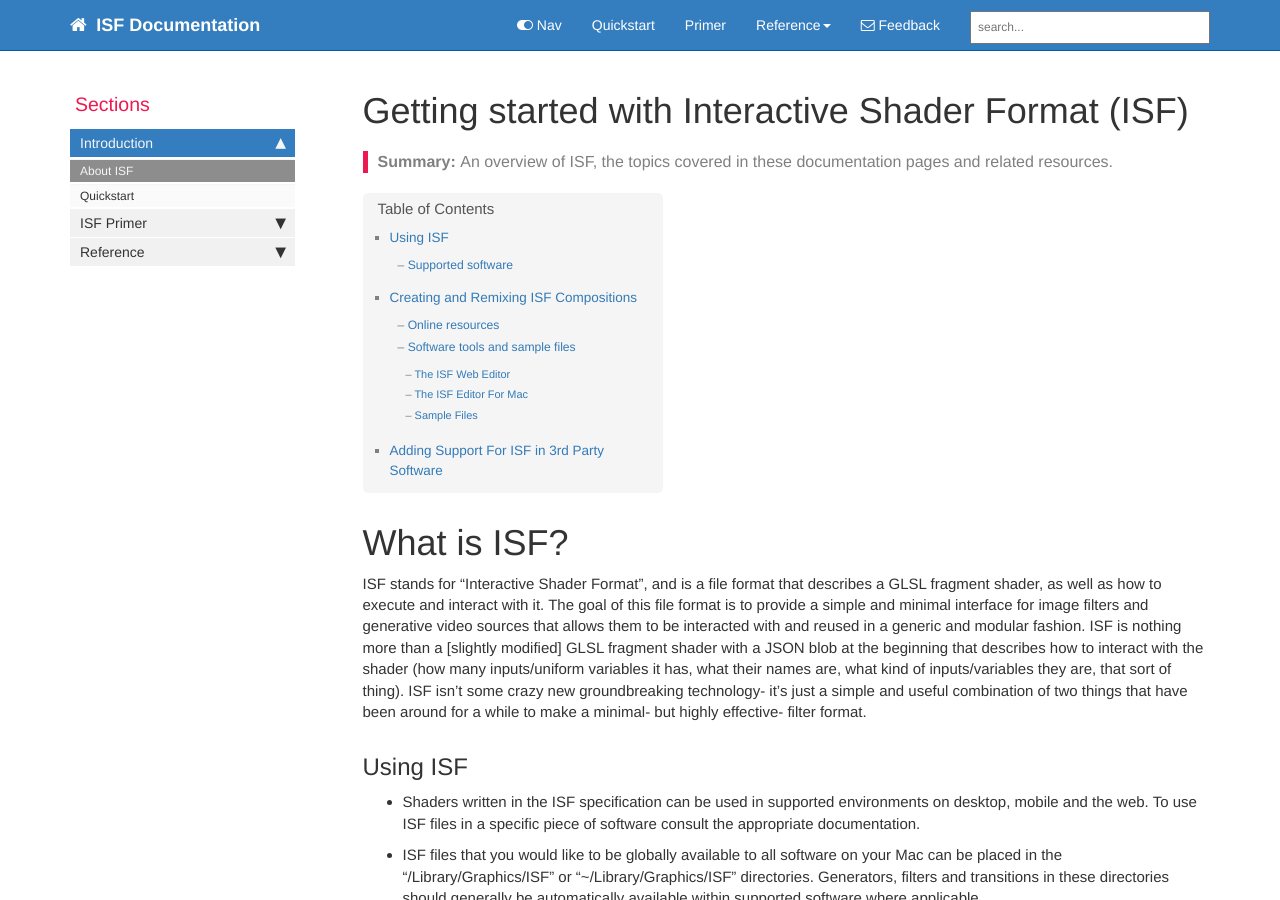
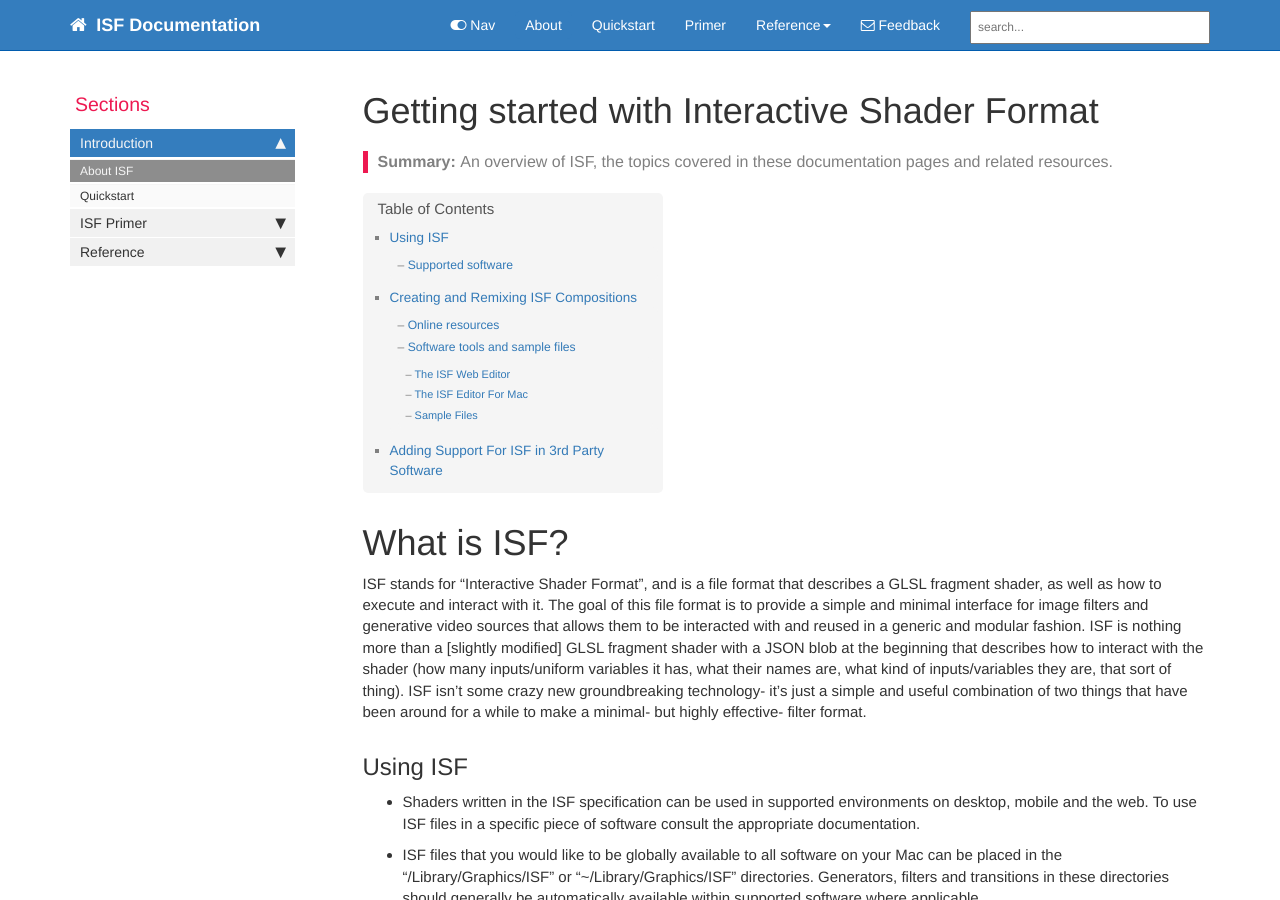
Before and after one commit to Vidvox/isf-docs, a Jekyll site: the page built from index.md, in a window 1280 px wide and 900 px high. Built offline with Jekyll 4.4.1, drawn with Linux system fonts in a browser that asks for light colours; nearby versions of some CDN libraries; comment, search, counter and statistics services are not loaded.

Commit message:
Minor fixes

```diff
--- a/_data/sidebars/home_sidebar.yml
+++ b/_data/sidebars/home_sidebar.yml
@@ -23,7 +23,6 @@ entries:
     folderitems:
     - title: About ISF
       url: /index.html
-      output: web
       output: web
     - title: Quickstart
       url: /quickstart.html
--- a/index.md
+++ b/index.md
@@ -1,5 +1,5 @@
 ---
-title: "Getting started with Interactive Shader Format (ISF)"
+title: "Getting started with Interactive Shader Format"
 keywords: home
 tags: [getting_started]
 sidebar: home_sidebar
```
Also changed, not shown: _data/topnav.yml (+6 -2 lines), pages/primer/primer_index.md (+0 -2 lines), pages/ref/ref_variables.md (+1 -1 lines).
